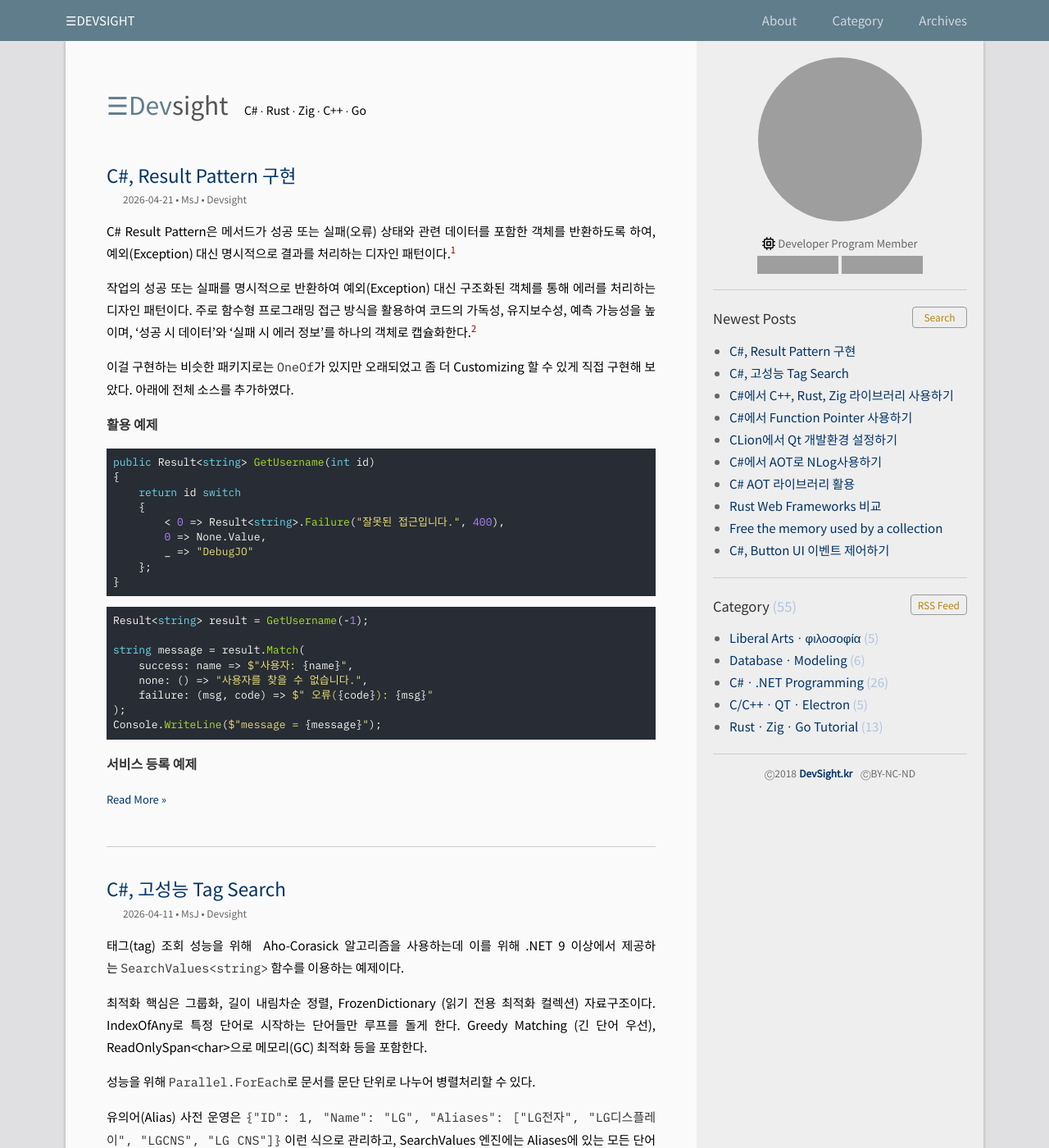
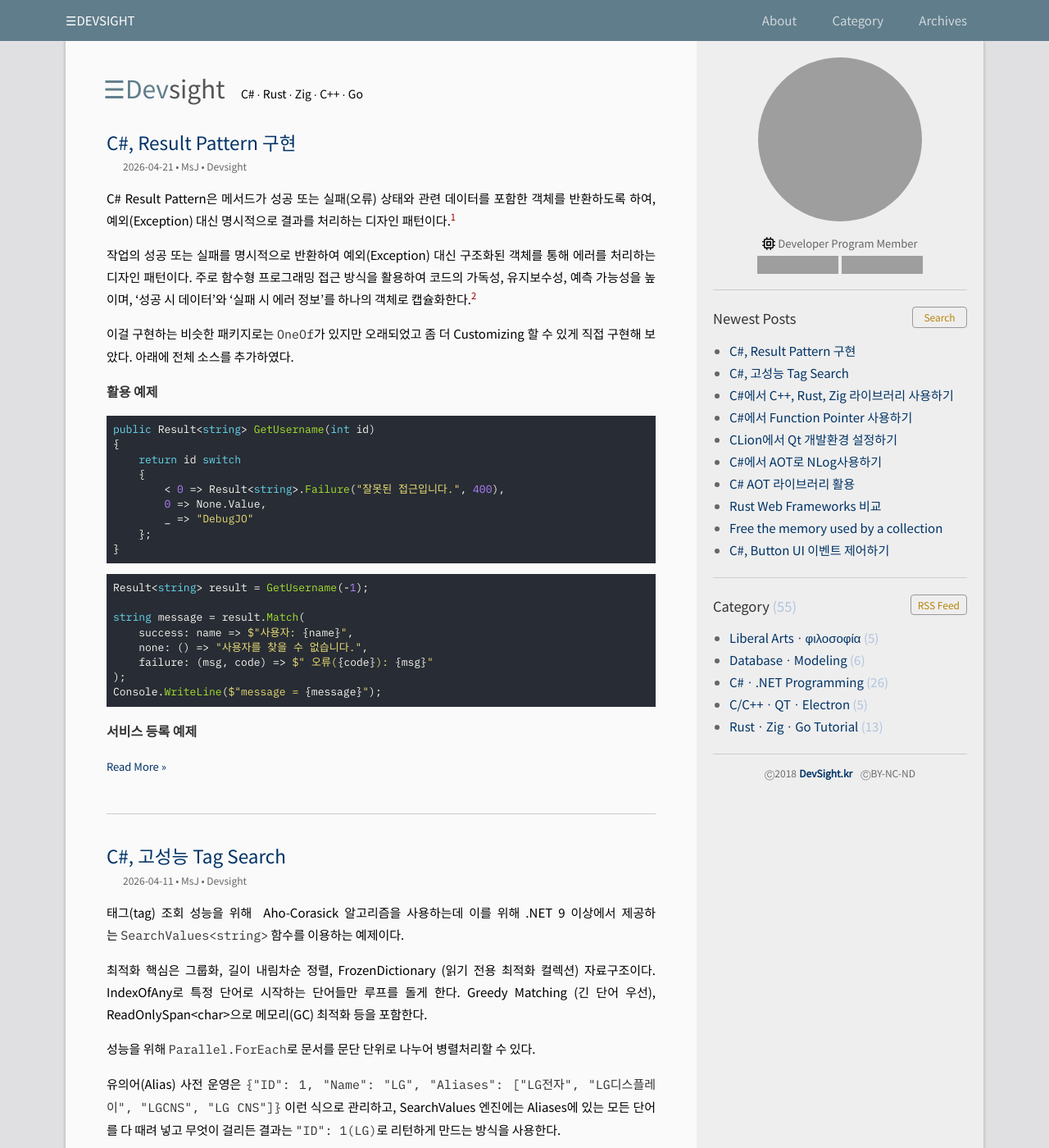
Before and after one commit to DebugJO/rustlang, a Jekyll site: the page built from index.html, in a window 1280 px wide and 1400 px high. Shown: the whole window at 82% size. Built offline with Jekyll 4.4.1, drawn with Linux system fonts in a browser that asks for light colours; the list of posts is cut into pages by our own code; grey boxes are pictures that could not be loaded.

Commit message:
Update _home.scss

```diff
--- a/_sass/_home.scss
+++ b/_sass/_home.scss
@@ -1,9 +1,18 @@
 .home {
 .page-heading {
+	/*
 	font-size:30px;
 	font-weight: normal;
 	margin: 20px;
 	margin-bottom: 0px;
+	*/
+
+	font-size: 30px;
+    font-weight: normal;
+    margin: 16px;
+    margin-bottom: -20px;
+    margin-top: 0px;
+
     @include media-query($on-palm) {
 		margin: 10px;
 		font-size: 30px;
```
